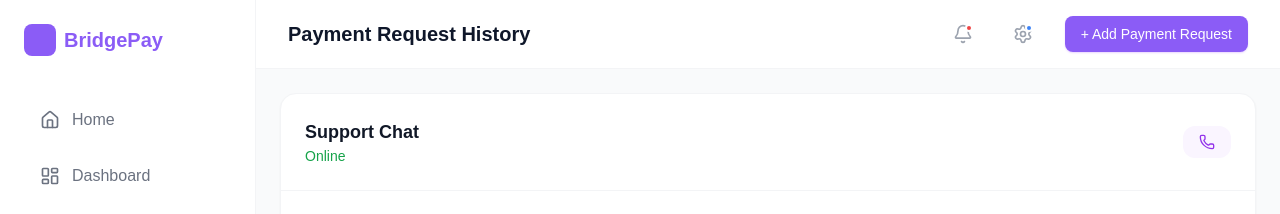
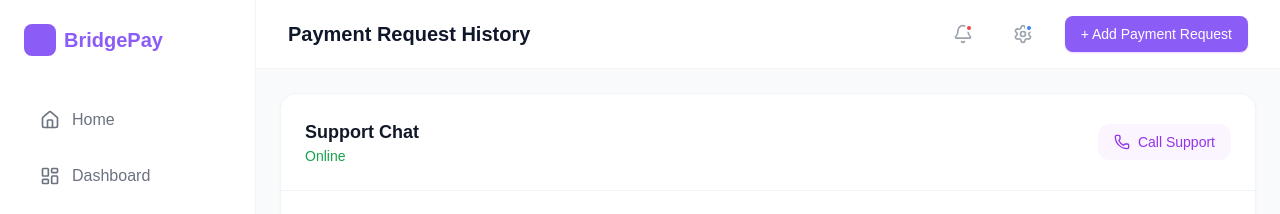
Before and after one commit to Abusadiq006/bridge-pay-dashboard, a React (Vite) app: page /dashboard/support in a window 1280 px wide. Shown: the top 214 px of the page. Built offline with nearby package versions, Linux system fonts and the light colour scheme; a web font is replaced by a local one.

Commit message:
adding call support

```diff
--- a/src/pages/SupportChat.jsx
+++ b/src/pages/SupportChat.jsx
@@ -48,6 +48,7 @@ const SupportChat = () => {
                             </div>
                             <button className="flex items-center gap-2 text-sm text-purple-600 bg-purple-50 px-4 py-2 rounded-xl hover:bg-purple-100">
                                 <Phone size={16} />
+                                Call Support
                             </button>
                         </div>
                     </div>
```
